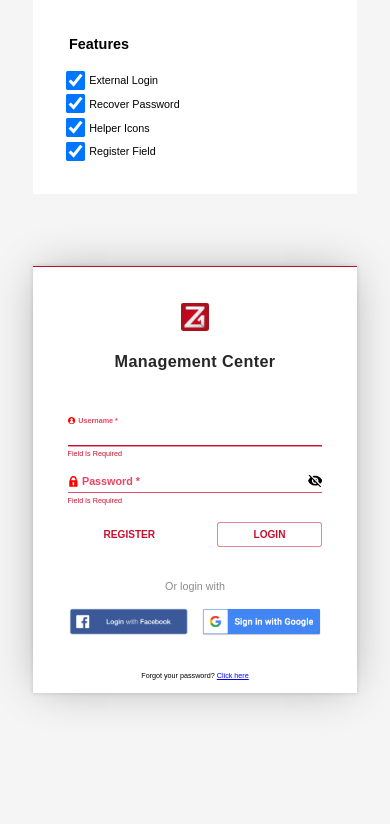
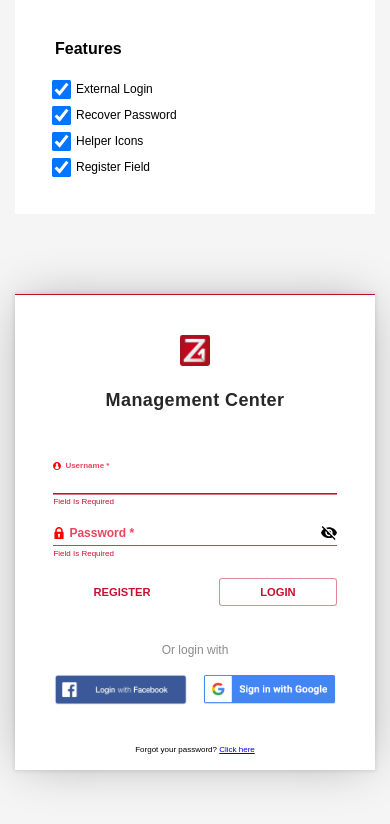
Before and after one commit to alexander-braun/LoginForm, a React (Create React App) app: page /#/login in a window 390 px wide. Shown: the top 824 px of the page. Built offline with nearby package versions, Linux system fonts and the light colour scheme.

Commit message:
optimized media queries

```diff
--- a/src/scss/_base.scss
+++ b/src/scss/_base.scss
@@ -7,7 +7,7 @@
 }
 
 html {
-  font-size: 40%;
+  font-size: 43%;
   height: 100vh;
   width: 100vw;
 }
@@ -23,7 +23,7 @@ body {
 
 @media only screen and (min-width: 375px) {
   html {
-    font-size: 45%;
+    font-size: 50%;
   }
 }
 
```
Also changed, not shown: src/styles/main.css.
